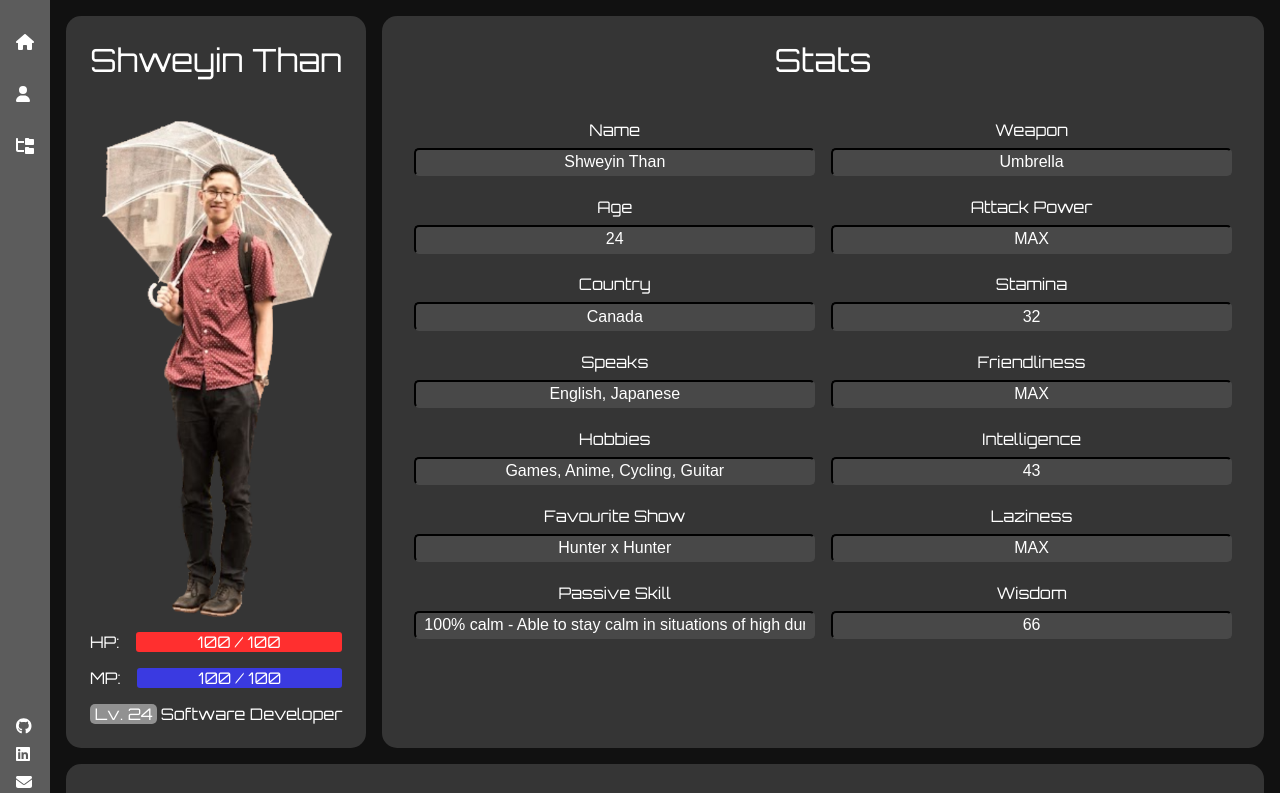
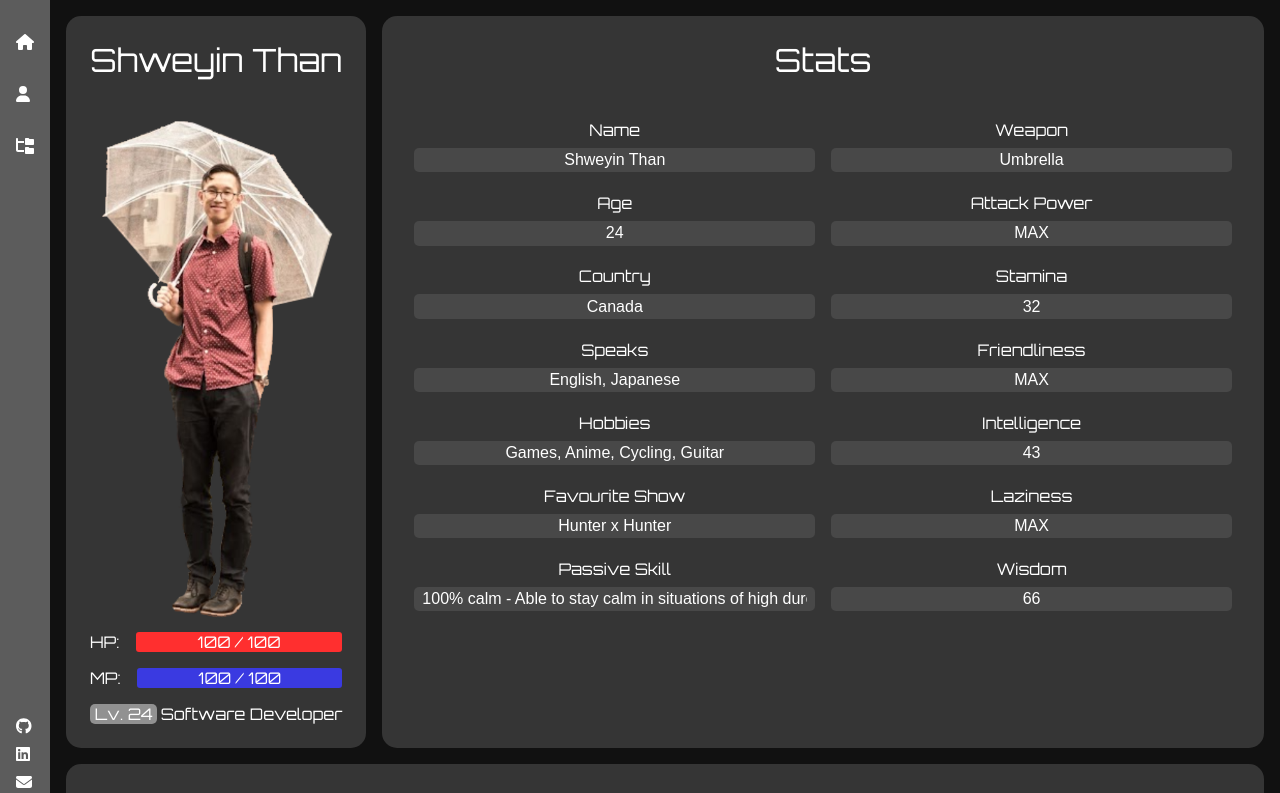
Before and after one commit to shweyin/shweyin, a React (Create React App) app: page /profile in a window 1280 px wide. Shown: the top 793 px of the page. Built offline with nearby package versions, Linux system fonts and the light colour scheme.

Commit message:
removed input border

```diff
--- a/src/Components/Profile/styles.module.css
+++ b/src/Components/Profile/styles.module.css
@@ -187,7 +187,7 @@ form .line label {
 form input {
   font-size: 0.8em;
   background-color: #484848;
-  border-color: #484848;
+  border: none;
   border-radius: 5px;
   color: #ffffff;
   text-align: center;
--- a/src/Components/Profile/styles.module.scss
+++ b/src/Components/Profile/styles.module.scss
@@ -119,7 +119,8 @@ form {
     input {
         font-size: 0.8em;
         background-color: $tertiary-background;
-        border-color: $tertiary-background;
+        border: none;
+        //border-color: $tertiary-background;
         border-radius: 5px;
         color: $text-color;
         text-align: center;
```
Also changed, not shown: 1 other file (tests, documents, lock files or other folders).
